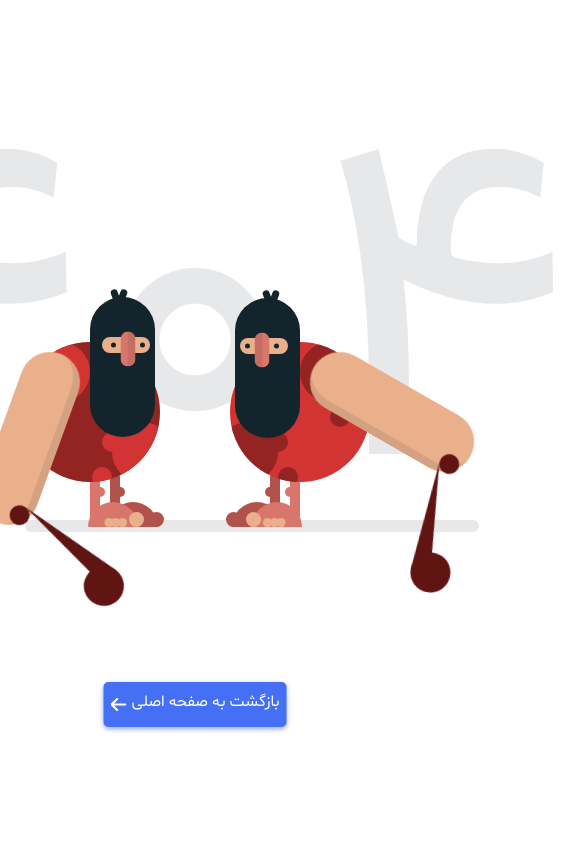
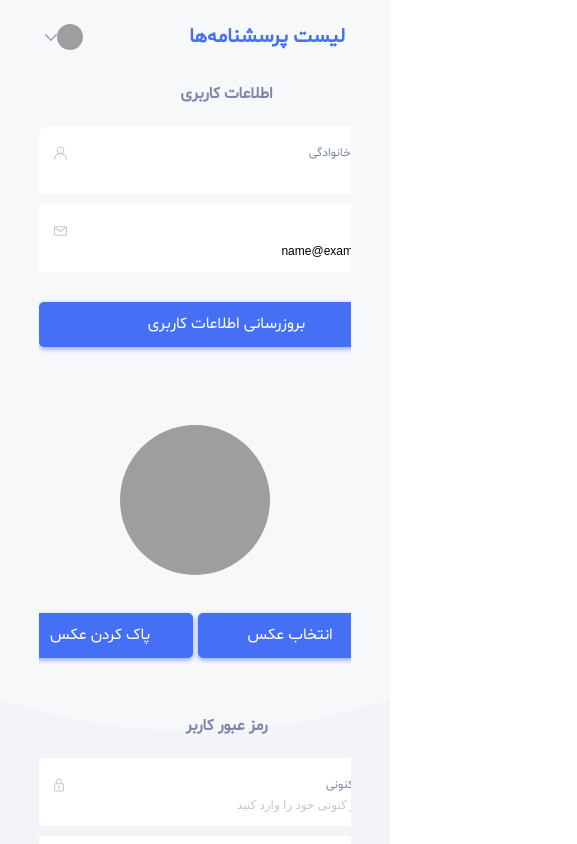
Before and after one commit to Straider71/test, a Vue app: page /#/profile in a window 390 px wide. Before the commit this address had no page. Shown: the whole page, 577 px wide, since content can reach past the window. Built offline with nearby package versions, Linux system fonts and the light colour scheme; sample sign-in values are in the browser's storage; what vue-toasted would draw is missing.

Commit message:
Fix profile page style

```diff
--- a/src/components/global/UserInfo.vue
+++ b/src/components/global/UserInfo.vue
@@ -10,7 +10,7 @@
       </a>
       <ul class="menu">
         <li class="list">
-          <router-link to="/profile/5">
+          <router-link to="/profile">
             <p class="link">پروفایل</p>
           </router-link>
         </li>
--- a/src/components/question-list/QuestionnaireList.vue
+++ b/src/components/question-list/QuestionnaireList.vue
@@ -73,6 +73,7 @@ export default {
     ...mapMutations(['SET_PAGE_NUMBER']),
 
     nextPage() {
+      if (this.$store.state.pageNumber <= this.totalPageNumber - 1) {
         let page = this.$store.state.pageNumber + 1;
         this.SET_PAGE_NUMBER(page);
         // this.goNext;
@@ -80,6 +81,7 @@ export default {
           order: this.orderType,
           page,
         });
+      }
     },
 
     loadPage(page) {
@@ -92,6 +94,7 @@ export default {
     },
 
     prevPage() {
+      if (this.$store.state.pageNumber > 1) {
         let page = this.$store.state.pageNumber - 1;
         this.SET_PAGE_NUMBER(page);
         // this.goPrev;
@@ -99,6 +102,7 @@ export default {
           order: this.orderType,
           page,
         });
+      }
     },
   },
 };
--- a/src/router/index.js
+++ b/src/router/index.js
@@ -37,7 +37,7 @@ const routes = [
         props: true,
       },
       {
-        path: 'profile/:id',
+        path: 'profile',
         component: () =>
           import(/* webpackChunkName: "Profile" */ '@/views/Profile.vue'),
       },
--- a/src/views/Profile.vue
+++ b/src/views/Profile.vue
@@ -144,8 +144,8 @@ export default {
   // grid-template-columns: 1fr 1fr;
   grid-template-columns: repeat(auto-fill, minmax(500px, 1fr));
   grid-auto-flow: column;
-  grid-template-rows: minmax(260px, 1fr);
-  // grid-template-rows: 1fr 1fr;
+  // grid-template-rows: minmax(260px, 1fr);
+  grid-template-rows: 1fr 1fr;
   // grid-template-rows: auto;
   grid-gap: 3rem;
   grid-template-areas:
@@ -248,6 +248,8 @@ export default {
 
 .info {
   grid-area: info;
+  margin-left: auto;
+  margin-right: auto;
 }
 
 .avatar {
@@ -256,6 +258,8 @@ export default {
 
 .password {
   grid-area: password;
+  margin-left: auto;
+  margin-right: auto;
 }
 
 .summery {
@@ -292,4 +296,33 @@ export default {
     }
   }
 }
+
+@media (max-width: 1046px) {
+  .sign-up-container {
+    width: 80%;
+    margin-right: 190px;
+  }
+}
+
+@media (max-width: 950px) {
+  .summery {
+    display: none;
+  }
+  .sign-up-container {
+    display: flex;
+    flex-direction: column;
+    width: 80%;
+    // margin-right: 190px;
+    margin-left: auto;
+    margin-right: auto;
+    margin-top: 0;
+    overflow-y: scroll;
+    height: 100vh;
+
+    &::-webkit-scrollbar {
+      display: none; /* Safari and Chrome */
+    }
+    scrollbar-width: none;
+  }
+}
 </style>
```
Lines whose indentation alone changed are shown as unchanged.
